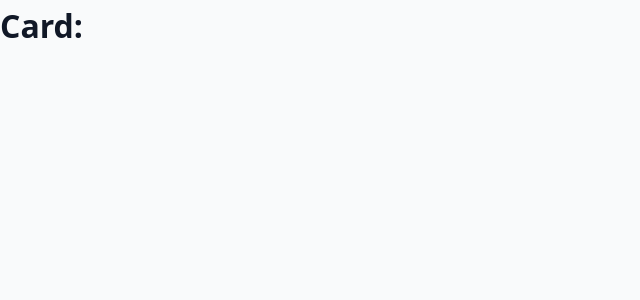
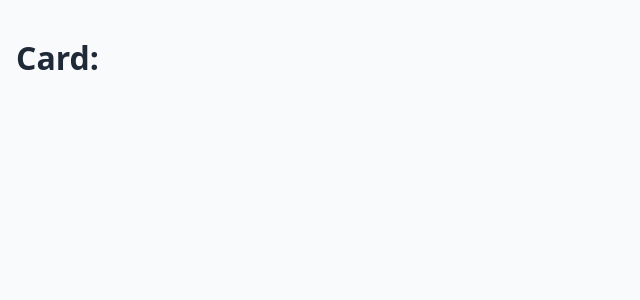
Before and after one commit to lopesmauro/trallha, a React (Vite) app: page /board/1/1/1 in a window 1280 px wide. Shown: the top 300 px of the page, without its empty margins (0-640 px from the left). Built offline with nearby package versions, Linux system fonts and the light colour scheme.

Commit message:
feat: add styles to header on cardId page.

```diff
--- a/src/pages/CardPage.tsx
+++ b/src/pages/CardPage.tsx
@@ -1,5 +1,7 @@
 import { useParams } from "react-router-dom"
 import { useBoardContext } from "../utils/useBoardContext"
+import styles from "../styles/boardsListPage.module.css"
+
 
 export const CardPage = () => {
     const params = useParams()
@@ -10,8 +12,11 @@ export const CardPage = () => {
     const card = columns?.cards.find((c) => c.id == cardId)
 
     return (
-        <div>
-            <h1>Card: {card?.title}</h1>
+        <div className={styles.container}>
+            <div className={styles.header}>
+                <h1 className={styles.title}>Card: {card?.title}</h1>
+            </div>
         </div>
+
     )
 }
```
